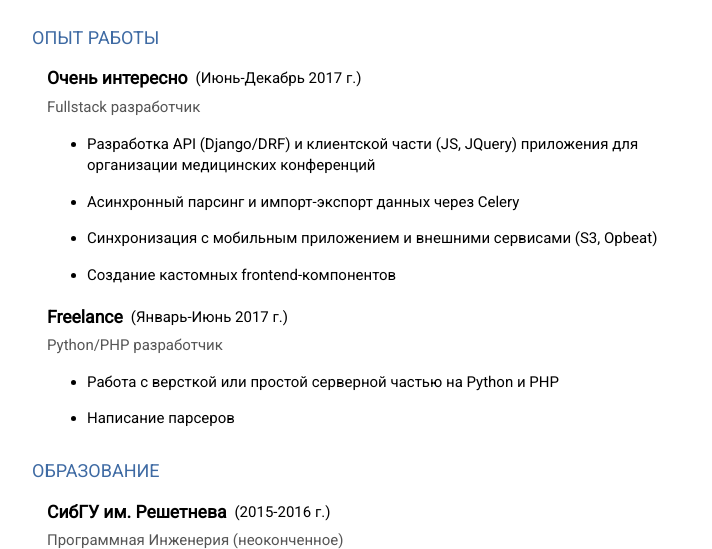
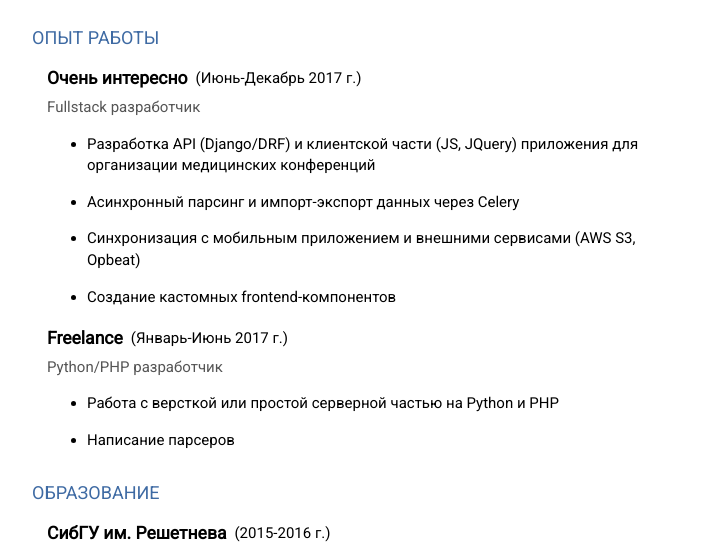
Before and after one commit to ruthus18/cv-ptyhon, a plain HTML site: page index.html in a window 1280 px wide. Shown: the part 177-726 px from the top of the page, without its empty margins (283-995 px from the left). Drawn offline with Linux system fonts and the light colour scheme.

Commit message:
Small fix in page content

```diff
--- a/index.html
+++ b/index.html
@@ -56,7 +56,7 @@
         <ul>
           <li><p>Разработка API (Django/DRF) и клиентской части (JS, JQuery) приложения для организации медицинских конференций </p></li>
           <li><p>Асинхронный парсинг и импорт-экспорт данных через Celery</p></li>
-          <li><p>Синхронизация с мобильным приложением и внешними сервисами (S3, Opbeat)</p></li>
+          <li><p>Синхронизация с мобильным приложением и внешними сервисами (AWS S3, Opbeat)</p></li>
           <li><p>Создание кастомных frontend-компонентов</p></li>
         </ul>
       </div>
```
